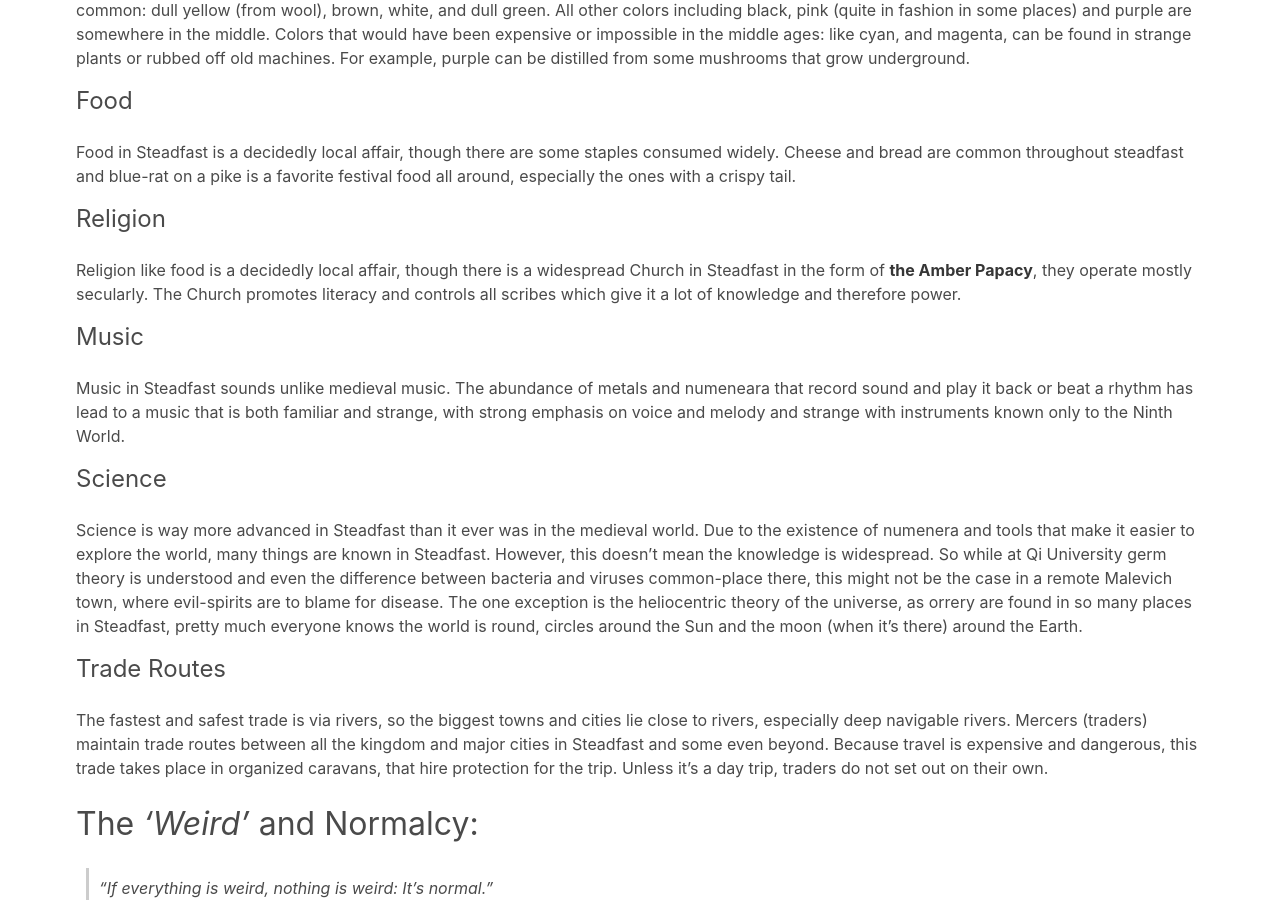
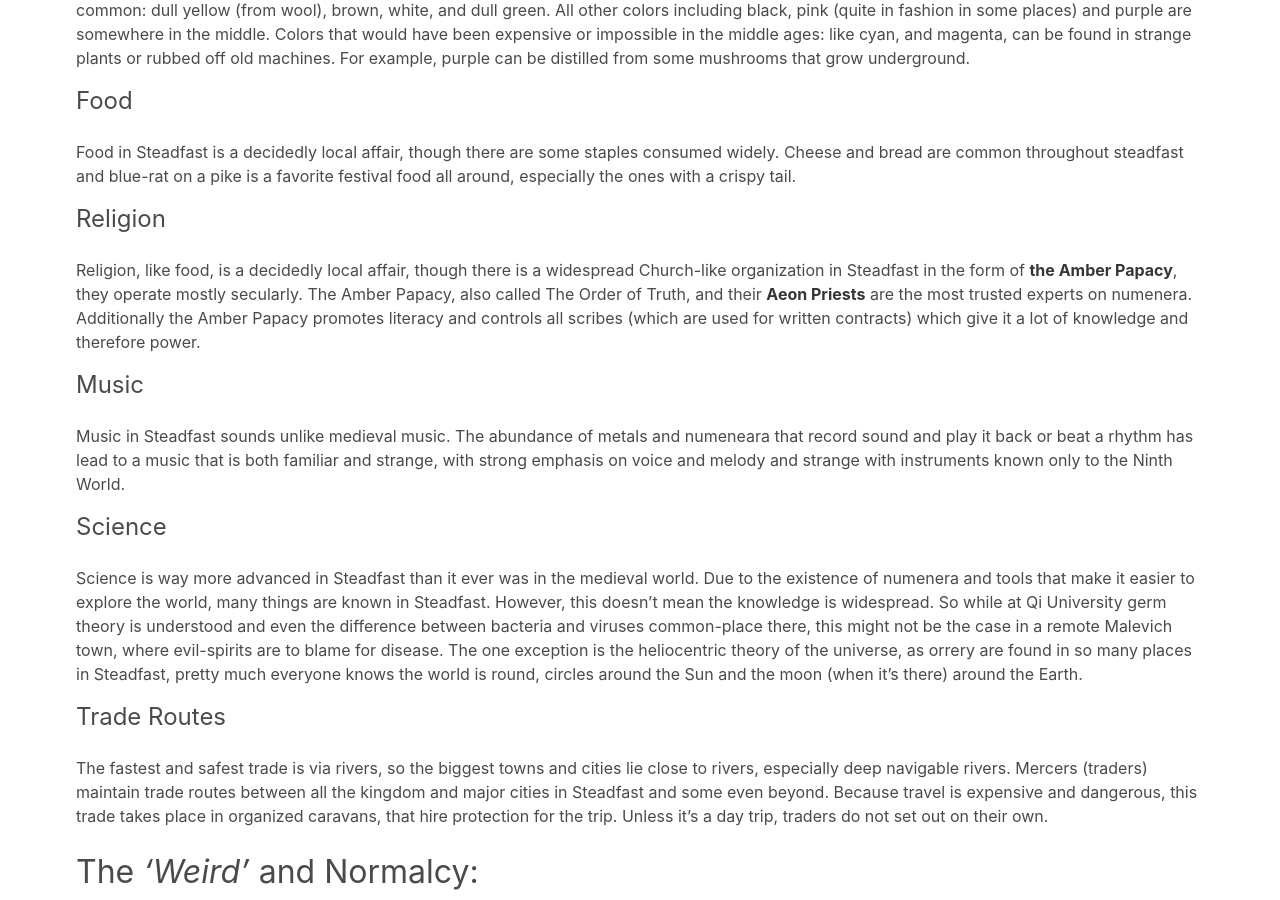
Before and after one commit to rebelwarrior/numenera, a Jekyll site: the page built from ninth_world.md, in a window 1280 px wide and 900 px high, scrolled down 8609 px. Built offline with Jekyll 4.4.1, drawn with Linux system fonts in a browser that asks for light colours; nearby versions of some CDN libraries.

Commit message:
cleans up religion section and damage track on archetype section

```diff
--- a/ninth_world.md
+++ b/ninth_world.md
@@ -278,8 +278,7 @@ Food in Steadfast is a decidedly local affair, though there are some staples con
 
 #### Religion
 {:.subtitle.is-4.mt-4}
-Religion like food is a decidedly local affair, though there is a widespread Church in Steadfast in the form of __the Amber Papacy__, they operate mostly secularly. The Church promotes literacy and controls all scribes which give it a lot of knowledge and therefore power.
-
+Religion, like food, is a decidedly local affair, though there is a widespread Church-like organization in Steadfast in the form of __the Amber Papacy__, they operate mostly secularly. The Amber Papacy, also called The Order of Truth, and their __Aeon Priests__ are the most trusted experts on numenera.  Additionally the Amber Papacy promotes literacy and controls all scribes (which are used for written contracts) which give it a lot of knowledge and therefore power.
 
 #### Music
 {:.subtitle.is-4.mt-4}
```
Also changed, not shown: archetypes.md (+1 -1 lines).
